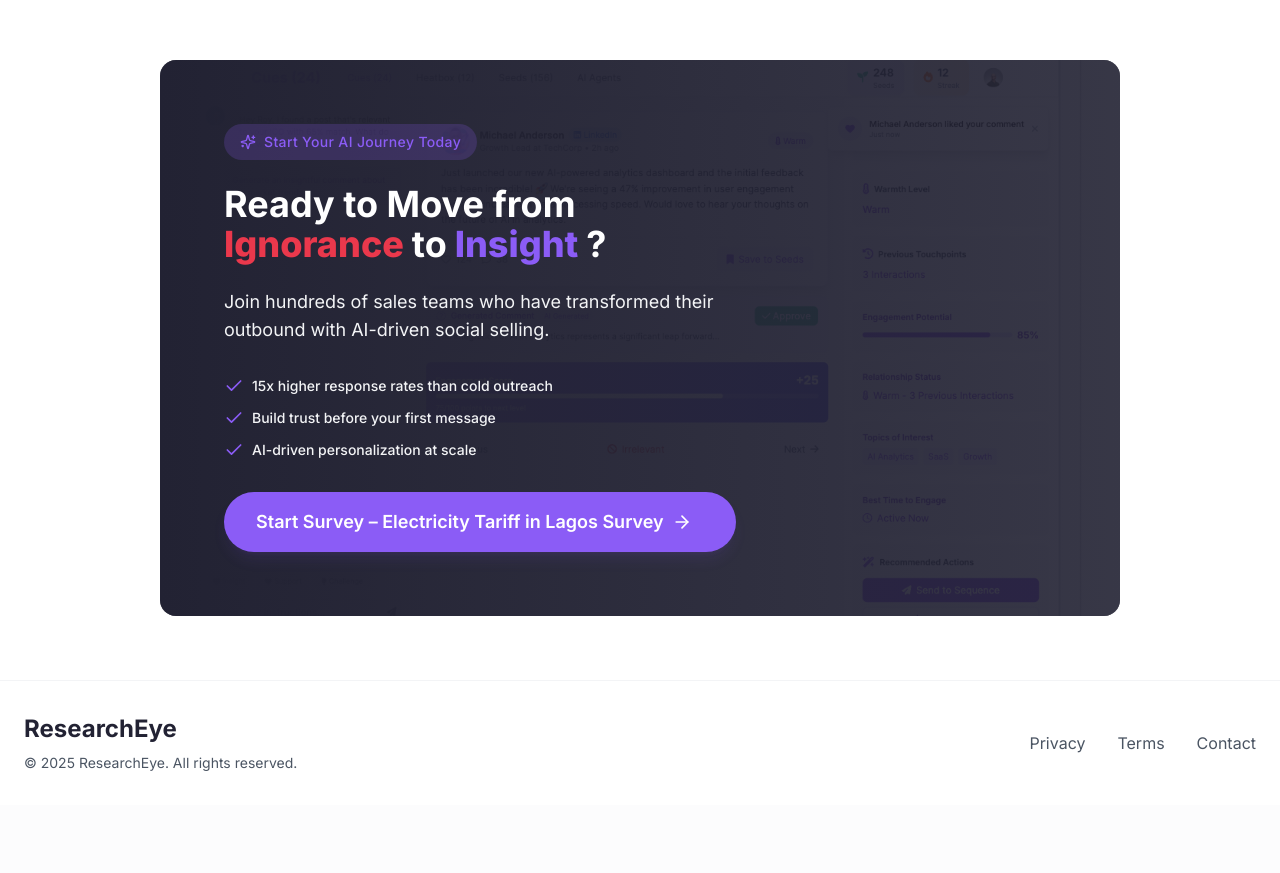
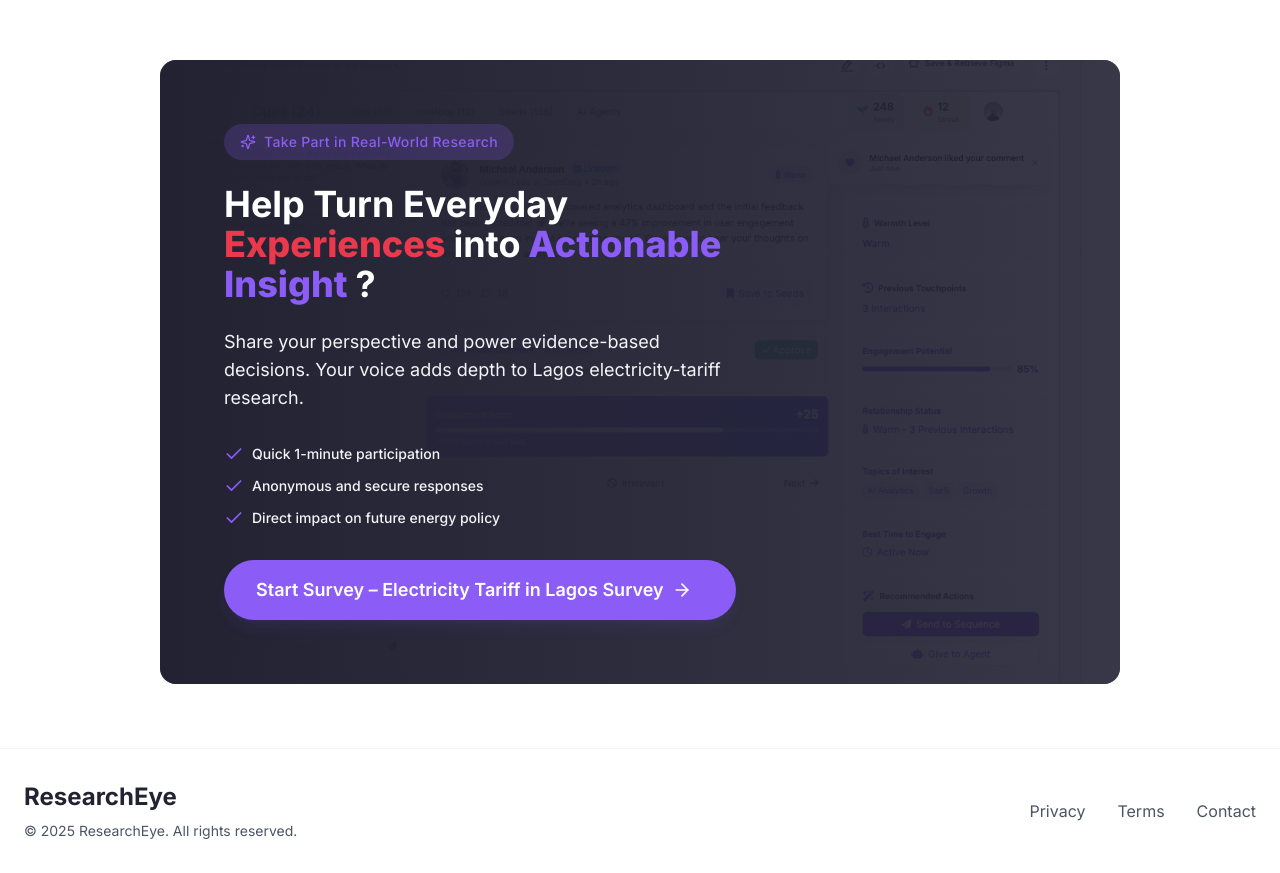
Before and after one commit to John-AE/glow-convert-sell-161, a React (Vite) app: page / in a window 1280 px wide. Shown: the part 4720-5593 px from the top of the page. Before the commit the page ends 5525 px from the top, so only its background shows below. Built offline with nearby package versions, Linux system fonts and the light colour scheme.

Commit message:
Update Index.tsx

```diff
--- a/src/pages/Index.tsx
+++ b/src/pages/Index.tsx
@@ -69,25 +69,25 @@ const Index = () => {
                 >
                   <div className="inline-flex items-center px-4 py-2 rounded-full bg-convrt-purple/20 text-convrt-purple mb-6">
                     <Sparkles className="w-4 h-4 mr-2" />
-                    <span className="text-sm font-medium font-inter tracking-wide">Start Your AI Journey Today</span>
+                    <span className="text-sm font-medium font-inter tracking-wide">Take Part in Real-World Research</span>
                   </div>
 
                   <h2 className="text-3xl md:text-4xl font-bold mb-6 leading-tight">
-                    Ready to Move from
-                    <span className="text-[#EA384C] font-extrabold"> Ignorance </span>
-                    to
-                    <span className="text-convrt-purple font-extrabold"> Insight </span>?
+                     Help Turn Everyday
+                    <span className="text-[#EA384C] font-extrabold"> Experiences </span>
+                    into
+                    <span className="text-convrt-purple font-extrabold"> Actionable Insight </span>?
                   </h2>
 
                   <p className="text-lg text-gray-100 mb-8">
-                    Join hundreds of sales teams who have transformed their outbound with AI-driven social selling.
+                    Share your perspective and power evidence-based decisions. Your voice adds depth to Lagos electricity-tariff research.
                   </p>
 
                   <div className="flex flex-col space-y-3 mb-8">
                     {[
-                      "15x higher response rates than cold outreach",
-                      "Build trust before your first message",
-                      "AI-driven personalization at scale"
+                      "Quick 1-minute participation",
+                      "Anonymous and secure responses",
+                      "Direct impact on future energy policy"
                     ].map((benefit, i) => (
                       <div key={i} className="flex items-center">
                         <Check className="w-5 h-5 text-convrt-purple mr-2 flex-shrink-0" />
```
